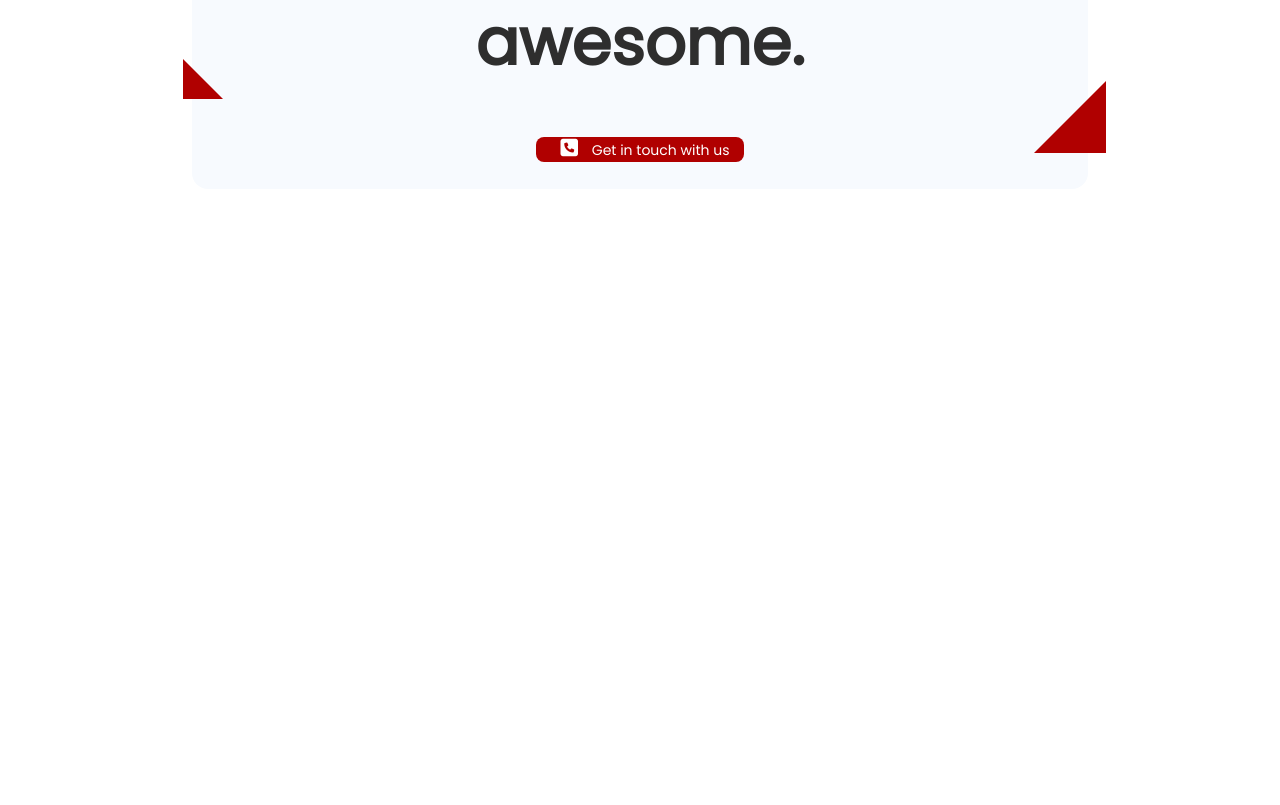
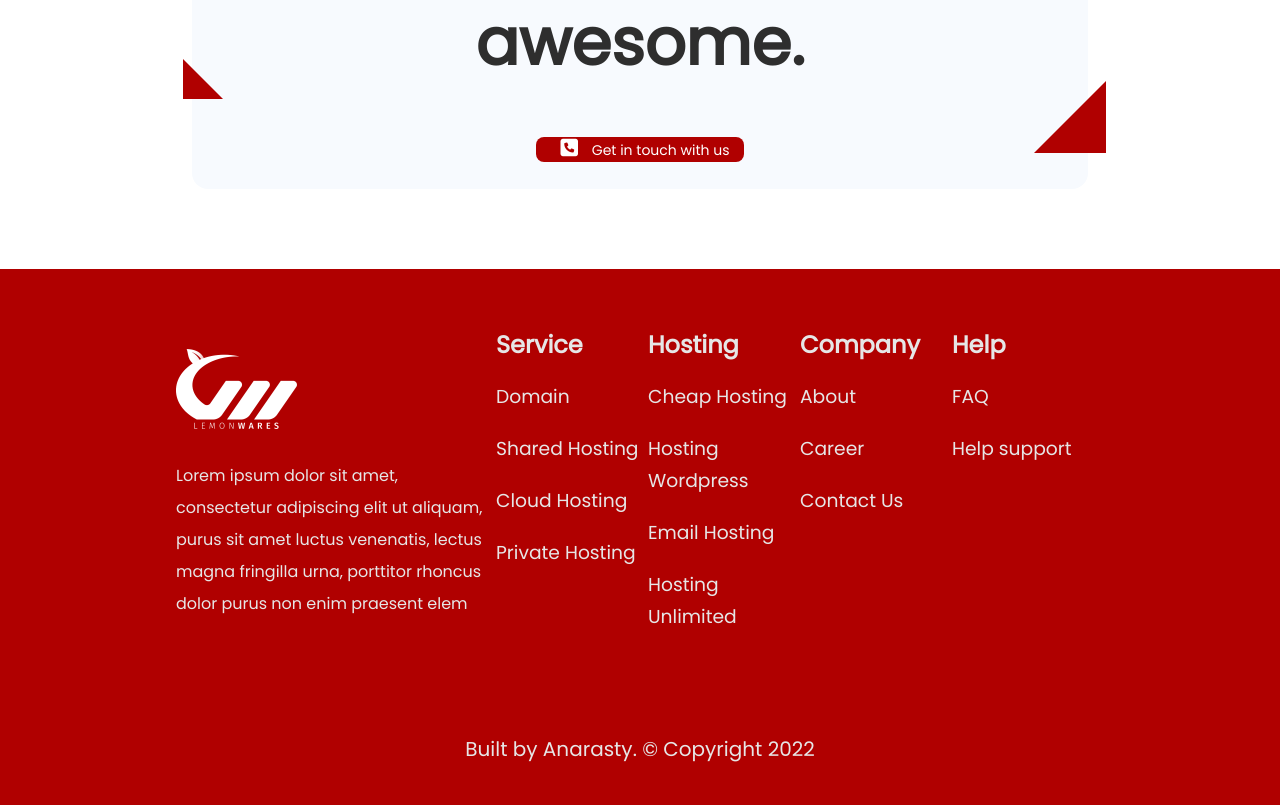
Before and after one commit to Anarasty/lemon-wares-website, a plain HTML site: page index.html in a window 1280 px wide. Shown: the part 4491-5296 px from the top of the page. Before the commit the page ends 4760 px from the top, so only its background shows below. Drawn offline with Linux system fonts and the light colour scheme.

Commit message:
footer added

```diff
--- a/index.html
+++ b/index.html
@@ -318,11 +318,52 @@
       <div class="triangle2"></div>
       <div class="triangle3"></div>
       <div class="get_in_touch-content-box">
-        <h1>We're here to make your website awesome. </h1>
-        <button><i class="fa-solid fa-square-phone"></i> Get  in touch with us</button>
+        <h1>We're here to make your website awesome.</h1>
+        <button>
+          <i class="fa-solid fa-square-phone"></i> Get in touch with us
+        </button>
       </div>
     </section>
 
-
+    <footer>
+      <div class="links">
+        <div class="links-box1">
+          <img src="img/logo_footer.png" alt="logo_footer" />
+          <p>
+            Lorem ipsum dolor sit amet, consectetur adipiscing elit ut aliquam,
+            purus sit amet luctus venenatis, lectus magna fringilla urna,
+            porttitor rhoncus dolor purus non enim praesent elem
+          </p>
+        </div>
+        <div class="links-box2">
+          <h2>Service</h2>
+          <h3>Domain</h3>
+          <h3>Shared Hosting</h3>
+          <h3>Cloud Hosting</h3>
+          <h3>Private Hosting</h3>
+        </div>
+        <div class="links-box2">
+          <h2>Hosting</h2>
+          <h3>Cheap Hosting</h3>
+          <h3>Hosting Wordpress</h3>
+          <h3>Email Hosting</h3>
+          <h3>Hosting Unlimited</h3>
+        </div>
+        <div class="links-box2">
+          <h2>Company</h2>
+          <h3>About</h3>
+          <h3>Career</h3>
+          <h3>Contact Us</h3>
+        </div>
+        <div class="links-box2">
+          <h2>Help</h2>
+          <h3>FAQ</h3>
+          <h3>Help support</h3>
+        </div>
+      </div>
+      <div class="copyright">
+        <h3>Built by Anarasty. &#169; Copyright 2022</h3>
+      </div>
+    </footer>
   </body>
 </html>
--- /dev/null
+++ b/scss/_footer.scss
@@ -0,0 +1,48 @@
+footer {
+  width: 100%;
+  height: 536px;
+  background: $color-main-red;
+  display: flex;
+  flex-direction: column;
+  padding: 60px;
+
+  .links {
+    width: 80%;
+    margin: 0 auto;
+    display: flex;
+    justify-content: space-between;
+    // align-items: flex-start;
+    //background-color: aliceblue;
+    &-box1 {
+      @include footer-txt;
+      width: 40%;
+      //   background-color: rgb(5, 103, 91);
+      img {
+        width: 120.96px;
+        height: 80px;
+        margin: 20px 0;
+      }
+      p {
+        width: 320px;
+      }
+    }
+    &-box2 {
+      @include footer-txt;
+      width: 20%;
+      h3{
+        margin: 20px 0;
+        font-weight: 100;
+      }
+    }
+  }
+
+  .copyright{
+    width: 80%;
+    margin: 80px auto;
+    text-align: center;
+    h3{
+        @include footer-txt;
+        font-size: 20px;
+    }
+  }
+}
--- a/scss/_mixins.scss
+++ b/scss/_mixins.scss
@@ -5,3 +5,11 @@
   color: #000000;
   font-style: normal;
 }
+
+@mixin footer-txt {
+  font-style: normal;
+  font-weight: 400;
+  font-size: 16px;
+  line-height: 32px;
+  color: #e6e6e6;
+}
--- a/scss/style.scss
+++ b/scss/style.scss
@@ -24,3 +24,4 @@ li{
 @import "_paymant-plan.scss";
 @import "_stories.scss";
 @import "_getintouch.scss";
+@import "_footer.scss";
```
Also changed, not shown: css/style.css, img/logo_footer.png (added), 1 other file.
